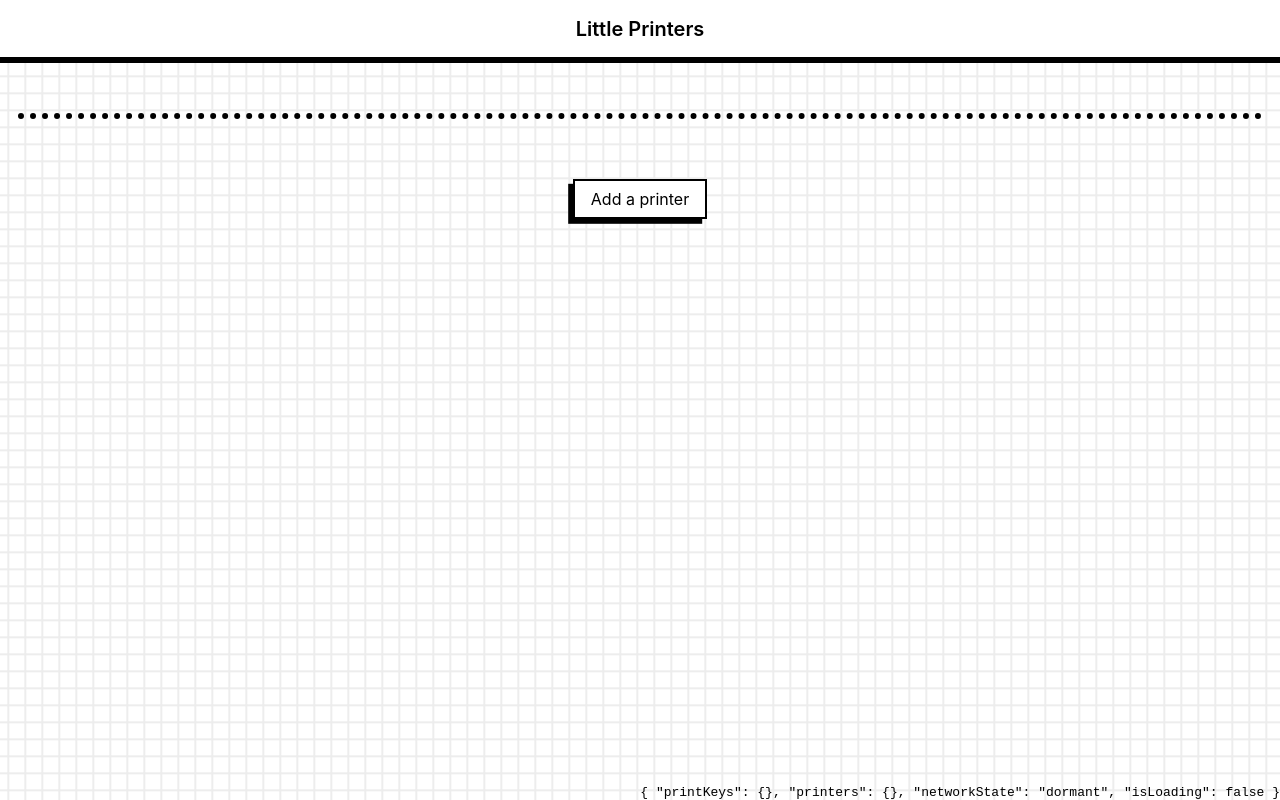
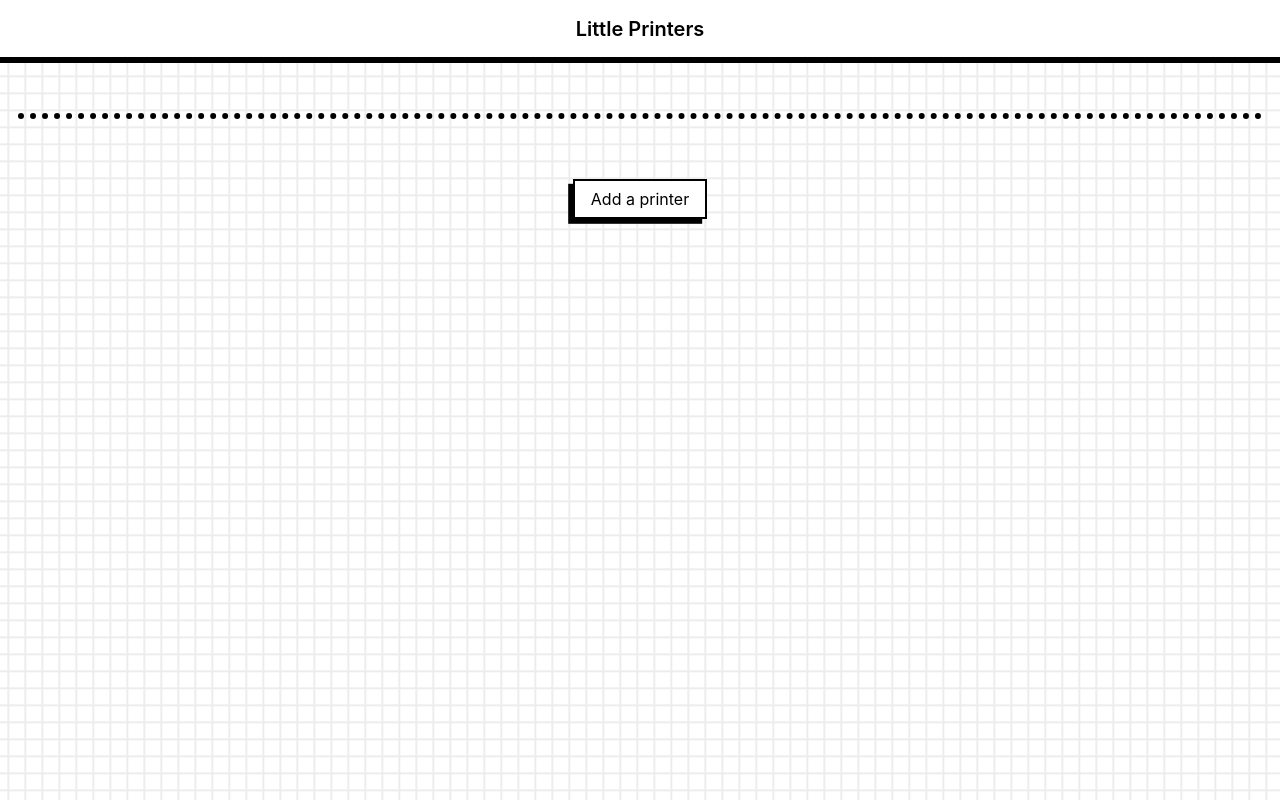
Before and after one commit to andrewn/littleprinters-web, a React (Create React App) app: page /printers in a window 1280 px wide. Built offline with nearby package versions, Linux system fonts and the light colour scheme.

Commit message:
Remove state shape output

```diff
--- a/src/App.js
+++ b/src/App.js
@@ -34,9 +34,6 @@ function App() {
     <HeaderProvider>
       <ErrorCatcher>
         <div className="with-background is-stretched">
-          <code style={{ position: "fixed", bottom: 0, right: 0 }}>
-            {JSON.stringify(state, null, 2)}
-          </code>
           <Routes state={state} dispatch={dispatch} />
         </div>
       </ErrorCatcher>
```
